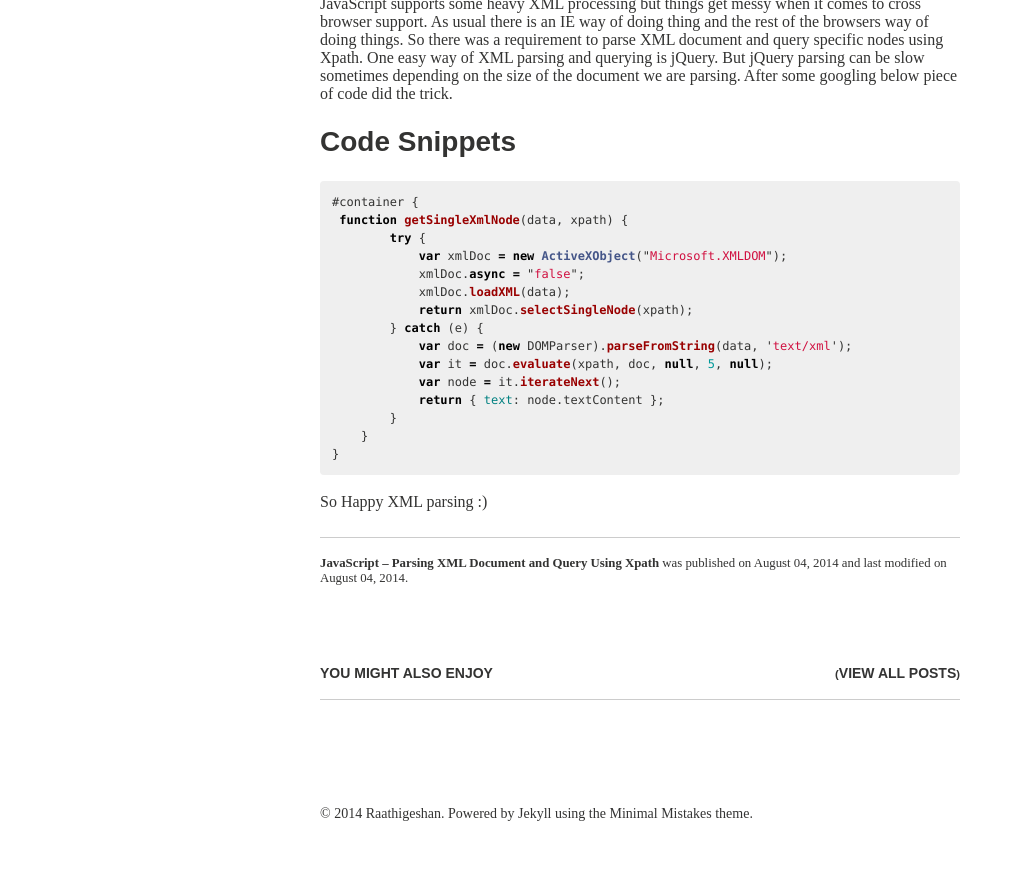
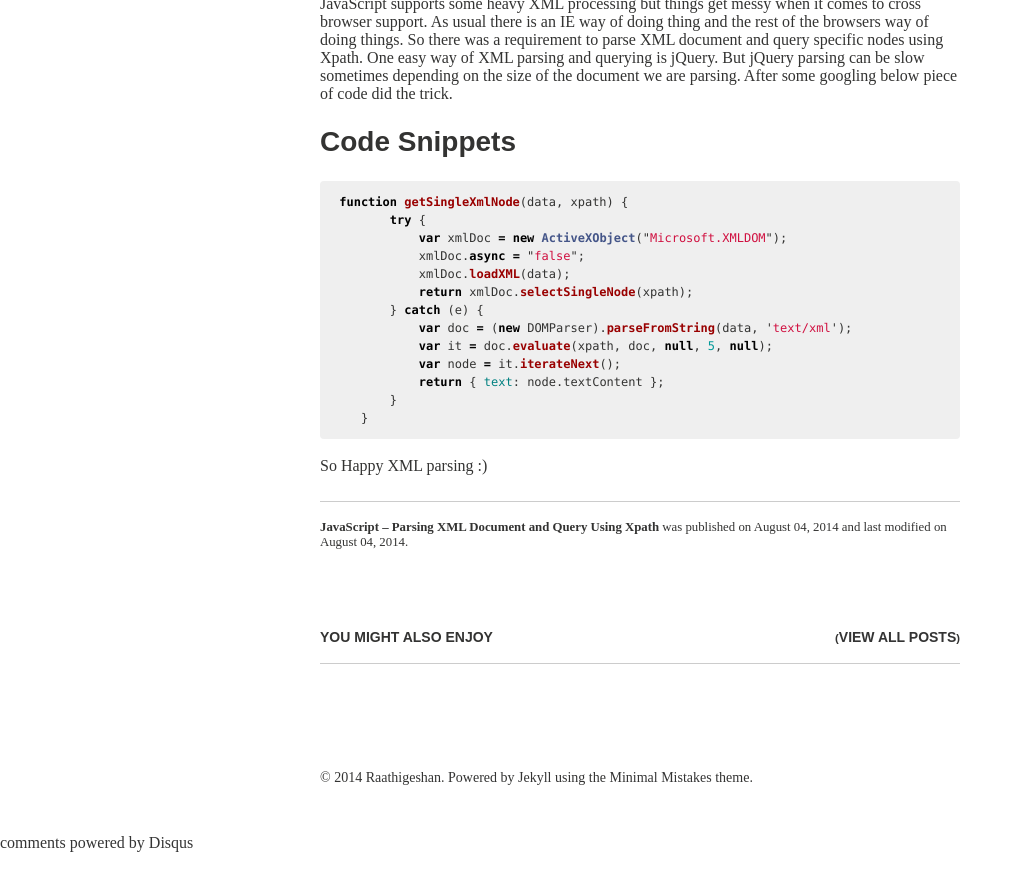
Before and after one commit to Raathigesh/Raathigesh.github.io, a Jekyll site: the page built from _posts/2014-08-04-JavaScript – Parsing XML Document and Query Using Xpath.md, in a window 1280 px wide, cut to the strip 526-1396 px from the top of the page. Shown: the whole strip, without its empty margins (0-1023 px from the left). Built offline with Jekyll 4.4.1, drawn with Linux system fonts in a browser that asks for light colours; nearby versions of some CDN libraries; some web fonts are replaced; comment, search, counter and statistics services are not loaded; some of the changed lines change nothing that is shown.

Commit message:
Adding Comment System

```diff
--- a/_config.yml
+++ b/_config.yml
@@ -30,7 +30,7 @@
   avatar: bio-photo.jpg
   bio: "I Code Stuff"
   email:
-  disqus-shortname:
+  disqus-shortname: raathigesh
   twitter: Raathigeshan
   facebook: raathigesh
   google:
--- a/_posts/2014-08-04-JavaScript – Parsing XML Document and Query Using Xpath.md
+++ b/_posts/2014-08-04-JavaScript – Parsing XML Document and Query Using Xpath.md
@@ -26,7 +26,7 @@
 ## Code Snippets
 
 {% highlight javascript %}
-#container {
+
  function getSingleXmlNode(data, xpath) {
         try {
             var xmlDoc = new ActiveXObject("Microsoft.XMLDOM");
@@ -40,7 +40,7 @@
             return { text: node.textContent };
         }
     }
-}
+
 {% endhighlight %}
 
 So Happy XML parsing :)
```
Also changed, not shown: _includes/_disqus_comments.html (line endings or trailing spaces).
